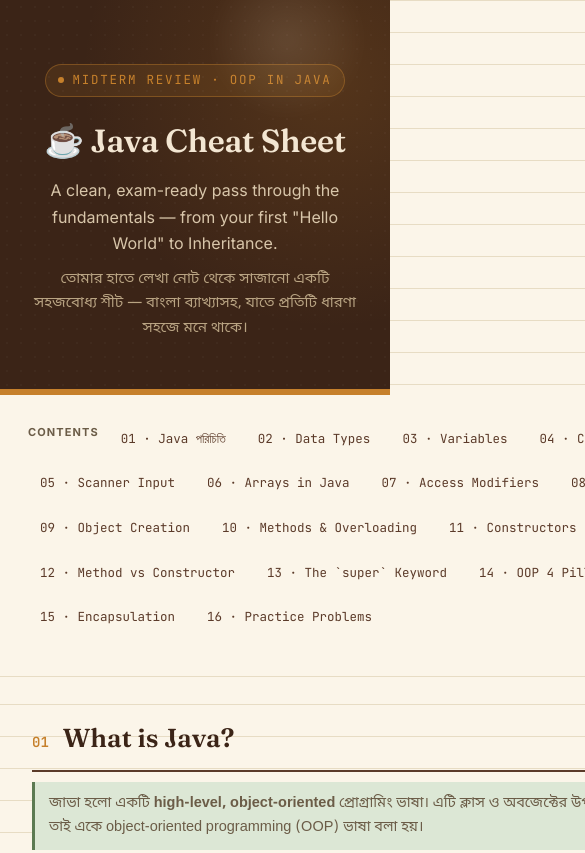
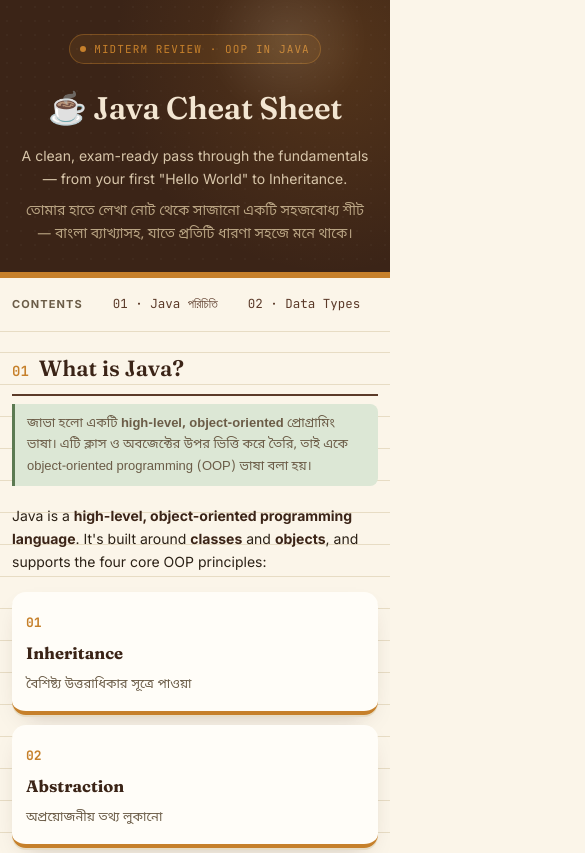
Before and after one commit to mdimt40/portfolio, a plain HTML site: page java.html in a window 390 px wide. Shown: the top 853 px of the page, 585 px wide, since content can reach past the window. Drawn offline with Linux system fonts and the light colour scheme.

Commit message:
Update java.html

```diff
--- a/java.html
+++ b/java.html
@@ -53,7 +53,7 @@
   }
   @media (max-width:900px){
     .wrap{grid-template-columns:1fr;}
-    nav.toc{position:sticky; top:0; background:var(--paper); z-index:100; max-height:none; border-bottom:1px solid var(--paper-line); padding:10px; display:flex; flex-wrap:wrap; gap:10px;}
+    nav.toc{position:sticky; top:0; background:var(--paper); z-index:100; max-height:none; border-bottom:1px solid var(--paper-line); padding:10px; display:flex; flex-wrap:nowrap; gap:10px; overflow-x:auto; overflow-y:hidden; white-space:nowrap;}
   }
 
   /* ===== Hero ===== */
@@ -406,6 +406,54 @@
   @media(max-width:800px){.pillars{grid-template-columns:1fr 1fr;}}
   @media(max-width:480px){.pillars{grid-template-columns:1fr;}}
   @media(max-width:700px){
+    .wrap{display:block; max-width:100%;}
+    main{padding:18px 12px 72px;}
+    nav.toc{
+      position:relative;
+      top:auto;
+      max-height:none;
+      overflow-x:auto;
+      overflow-y:hidden;
+      white-space:nowrap;
+      padding:10px 12px;
+      display:flex;
+      flex-wrap:nowrap;
+      gap:8px;
+      align-items:center;
+      border-bottom:1px solid var(--paper-line);
+    }
+    nav.toc h4{margin:0 10px 0 0; flex:0 0 auto;}
+    nav.toc a{display:inline-block; margin-bottom:0; flex:0 0 auto;}
+    header.hero{padding:34px 18px 26px;}
+    h1.title{font-size:clamp(28px,8vw,38px);}
+    header.hero p.sub, header.hero p.subbn{max-width:100%; font-size:14px;}
+    .eyebrow{font-size:11px; letter-spacing:0.1em; padding:5px 10px;}
+    .sec-head{gap:10px; padding-bottom:8px;}
+    .sec-head h2{font-size:22px;}
+    h3.sub{font-size:16px; margin:22px 0 8px;}
+    p.expl{font-size:14px;}
+    .sec-bn{font-size:13px; padding:9px 12px; margin:8px 0 18px;}
+    .code-card{margin:12px 0 18px;}
+    pre.code{font-size:11.5px; padding:12px 14px 14px; line-height:1.55;}
+    .code-tab{padding:8px 12px;}
+    .code-tab .fname{font-size:11px;}
+    .compare, .compare.triple{grid-template-columns:1fr; gap:12px;}
+    .compare .col{padding:14px 14px;}
+    .pillars{grid-template-columns:1fr; gap:10px;}
+    .pillar{padding:14px 12px;}
+    .pillar h4{font-size:15px;}
+    .pillar p{font-size:12px;}
+    .uml-wrap{flex-direction:column; align-items:stretch; gap:12px;}
+    .uml-class{width:100%; font-size:12px;}
+    .uml-class .name{font-size:12px;}
+    .uml-arrow{justify-content:center; font-size:13px;}
+    .tree{font-size:11.5px;}
+    .tree .node{padding:7px 14px;}
+    .tree .row{gap:12px;}
+    .tbl, table.tbl{font-size:12px;}
+    table.tbl th, table.tbl td{padding:8px 10px;}
+    .out-box{width:100%; font-size:11.5px; padding:6px 10px;}
+    footer{padding:26px 14px 40px; font-size:11px;}
     .compare.triple{grid-template-columns:1fr;}
     .table-wrap{overflow-x:auto;}
     table.tbl{display:block; overflow-x:auto; white-space:nowrap;}
```
